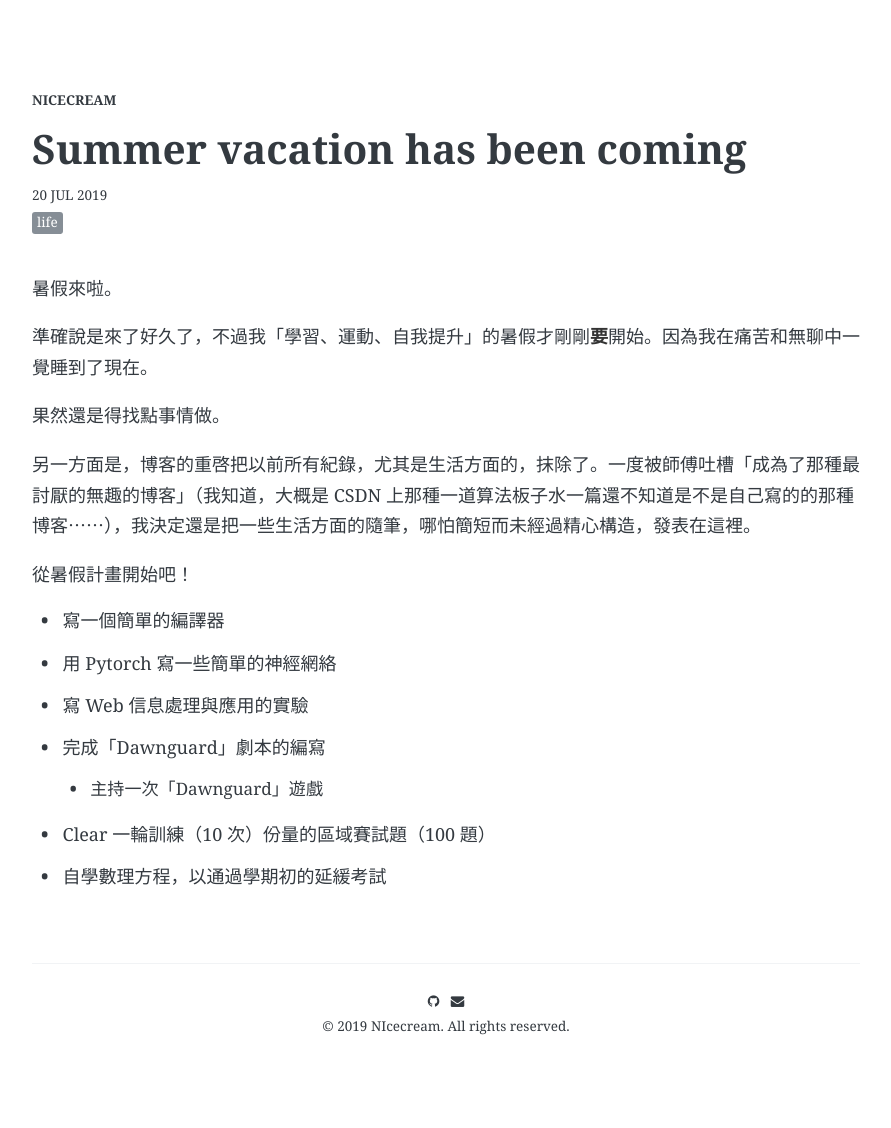
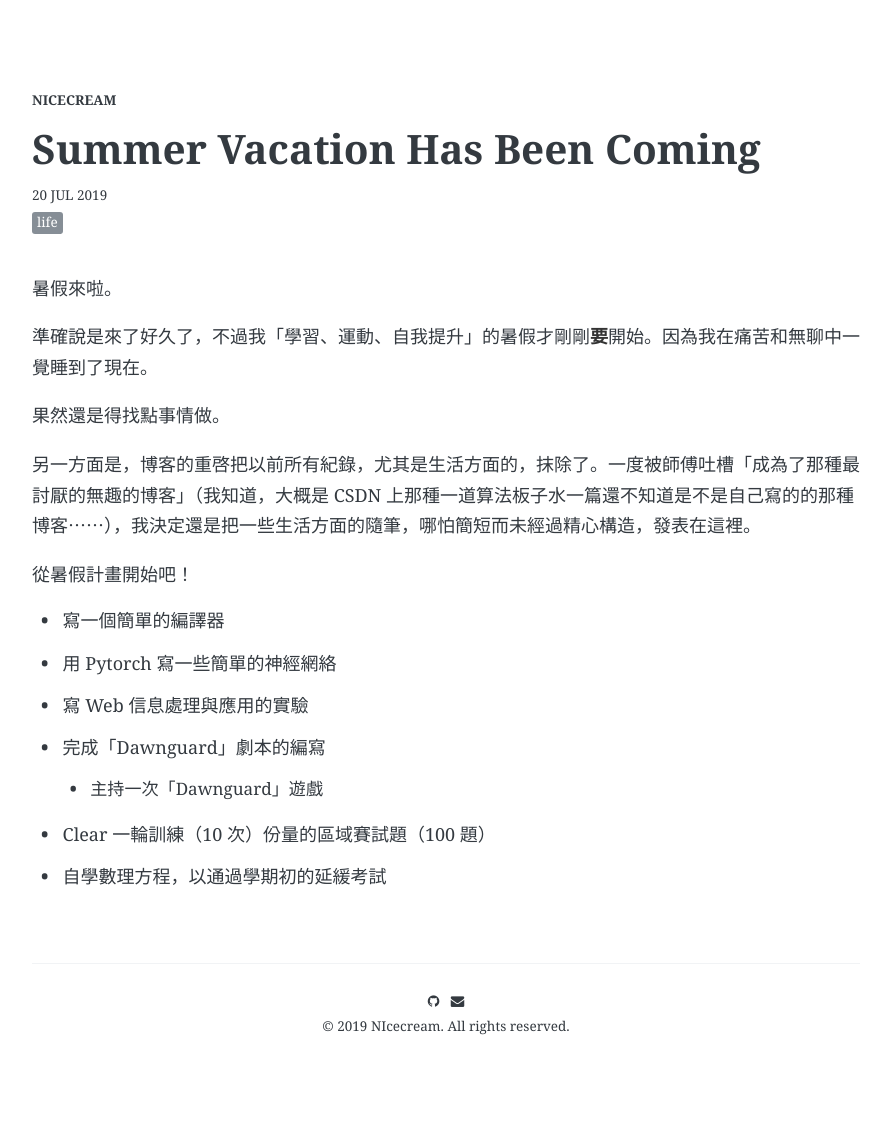
Before and after one commit to NeapolitanIcecream/NIcecream, a Jekyll site: the page built from _posts/2019-07-20-summer-vacation-has-been-coming.md, in a window 1280 px wide. Shown: the whole page, without its empty margins (194-1085 px from the left). Built offline with Jekyll 4.4.1, drawn with Linux system fonts in a browser that asks for light colours; some web fonts are replaced; comment, search, counter and statistics services are not loaded.

Commit message:
fix typo

```diff
--- a/_posts/2019-07-20-summer-vacation-has-been-coming.md
+++ b/_posts/2019-07-20-summer-vacation-has-been-coming.md
@@ -1,6 +1,6 @@
 ---
 layout: post
-title: "Summer vacation has been coming"
+title: "Summer Vacation Has Been Coming"
 description: "But wtf have I done?"
 date: 2019-07-20
 tags: [Life]
```
